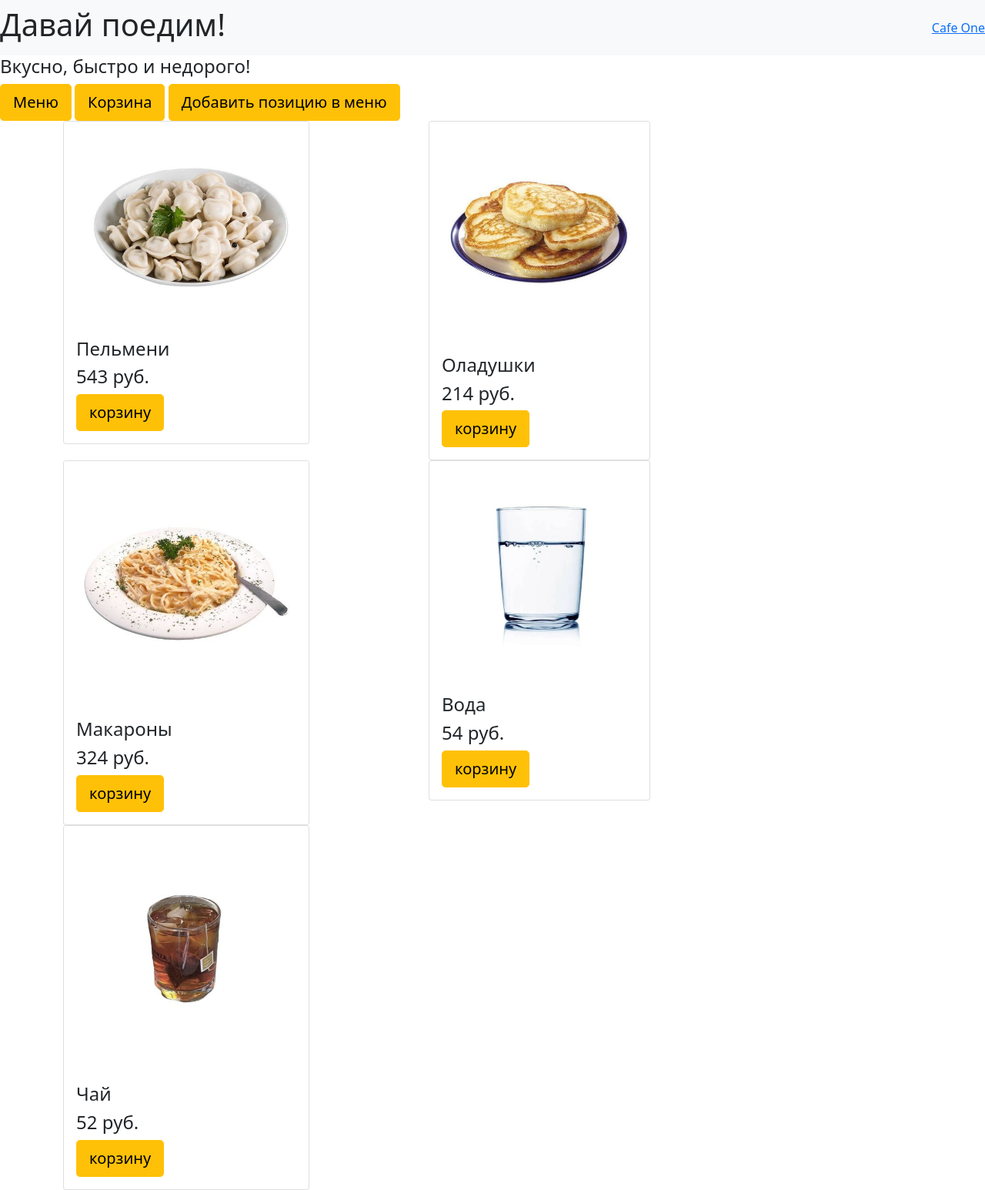
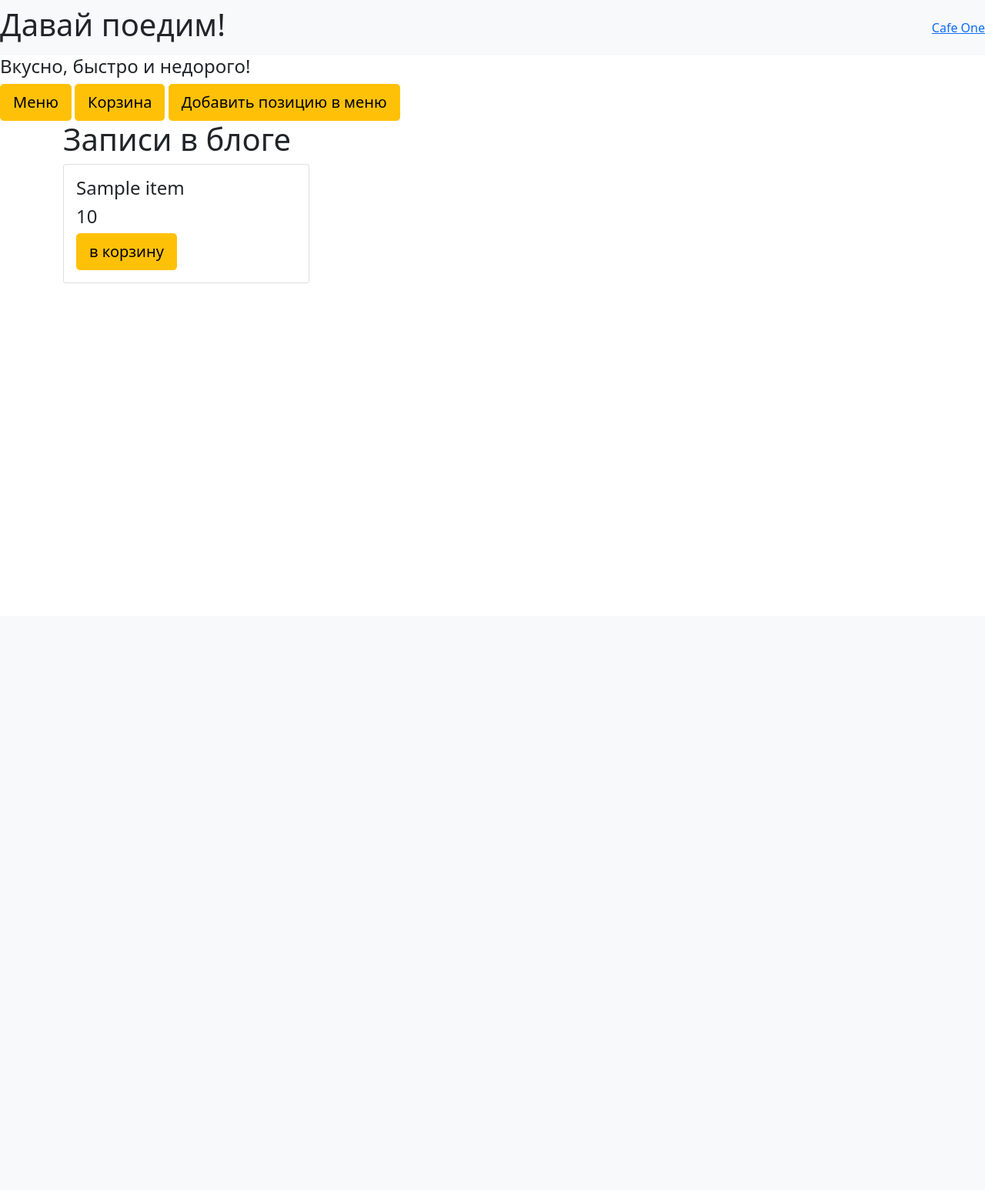
Before and after one commit to agafiya02/project_WEB, a Flask app: template templates/menu.html in a window 1280 px wide. Shown: the whole page at 77% size. After the commit the page ends 368 px from the top, so only its background shows below. Run offline with Flask 3, Linux system fonts and the light colour scheme; the template is opened without the code that fills it: most values are stand-ins (such as "Sample title", 1, 10 or a date in 2020).

Commit message:
Update menu.html

```diff
--- a/templates/menu.html
+++ b/templates/menu.html
@@ -1,103 +1,23 @@
 {% extends "base.html" %}
 
 {% block content %}
+<h1>Записи в блоге</h1>
+<title>Меню</title>
+{% for item in position%}
 <div class="row">
     <div class="col-6 col-sm-5">
         <div class="card" style="width: 20rem;">
-            <img src="static/img/dumplings.jpg" class="card-img-top">
             <div class="card-body">
-                <h4 class="card-text">Пельмени</h4>
-                <h4 class="card-text">543 руб.</h4>
+                <h4 class="card-text">{{item.name}}</h4>
+                <h4 class="card-text">{{item.price}}</h4>
                 <div id="myDiv">
-                    <button type="button" class="btn btn-warning btn-lg">
-                        корзину
-                    </button>
+                    <a href="{{ url_for('add_position_in_basket') }}" class="btn btn-warning btn-lg">
+                        в корзину
+                    </a>
                 </div>
-                <script>
-                    document.getElementById("myDiv").addEventListener("mouseup", function() {
-                      alert("Товар добавлен в корзину!");
-                    });
-                </script>
-            </div>
-        </div>
-    </div>
-    <div class="col-6 col-sm-5">
-        <div class="card" style="width: 18rem;">
-            <img src="static/img/pancakes.jpg" class="card-img-top">
-            <div class="card-body">
-                <h4 class="card-text">Оладушки</h4>
-                <h4 class="card-text">214 руб.</h4>
-                <div id="myDiv1">
-                    <button type="button" class="btn btn-warning btn-lg">
-                        корзину
-                    </button>
-                </div>
-                <script>
-                    document.getElementById("myDiv1").addEventListener("mouseup", function() {
-                      alert("Товар добавлен в корзину!");
-                    });
-                </script>
-            </div>
-        </div>
-    </div>
-    <div class="w-100"></div>
-    <div class="col-6 col-sm-5">
-        <div class="card" style="width: 20rem;">
-            <img src="static/img/pasta.jpg" class="card-img-top">
-            <div class="card-body">
-                <h4 class="card-text">Макароны</h4>
-                <h4 class="card-text">324 руб.</h4>
-                <div id="myDiv2">
-                    <button type="button" class="btn btn-warning btn-lg">
-                        корзину
-                    </button>
-                </div>
-                <script>
-                    document.getElementById("myDiv2").addEventListener("mouseup", function() {
-                      alert("Товар добавлен в корзину!");
-                    });
-                </script>
-            </div>
-        </div>
-    </div>
-    <div class="col-6 col-sm-5">
-        <div class="card" style="width: 18rem;">
-            <img src="static/img/water.jpg" class="card-img-top">
-            <div class="card-body">
-                <h4 class="card-text">Вода</h4>
-                <h4 class="card-text">54 руб.</h4>
-                <div id="myDiv3">
-                    <button type="button" class="btn btn-warning btn-lg">
-                        корзину
-                    </button>
-                </div>
-                <script>
-                    document.getElementById("myDiv3").addEventListener("mouseup", function() {
-                      alert("Товар добавлен в корзину!");
-                    });
-                </script>
-            </div>
-        </div>
-    </div>
-    <div class="w-100"></div>
-    <div class="col-6 col-sm-5">
-        <div class="card" style="width: 20rem;">
-            <img src="static/img/tea.jpg" class="card-img-top">
-            <div class="card-body">
-                <h4 class="card-text">Чай</h4>
-                <h4 class="card-text">52 руб.</h4>
-                <div id="myDiv4">
-                    <button type="button" class="btn btn-warning btn-lg">
-                        корзину
-                    </button>
-                </div>
-                <script>
-                    document.getElementById("myDiv4").addEventListener("mouseup", function() {
-                      alert("Товар добавлен в корзину!");
-                    });
-                </script>
             </div>
         </div>
     </div>
 </div>
+{% endfor %}
 {% endblock %}
```
